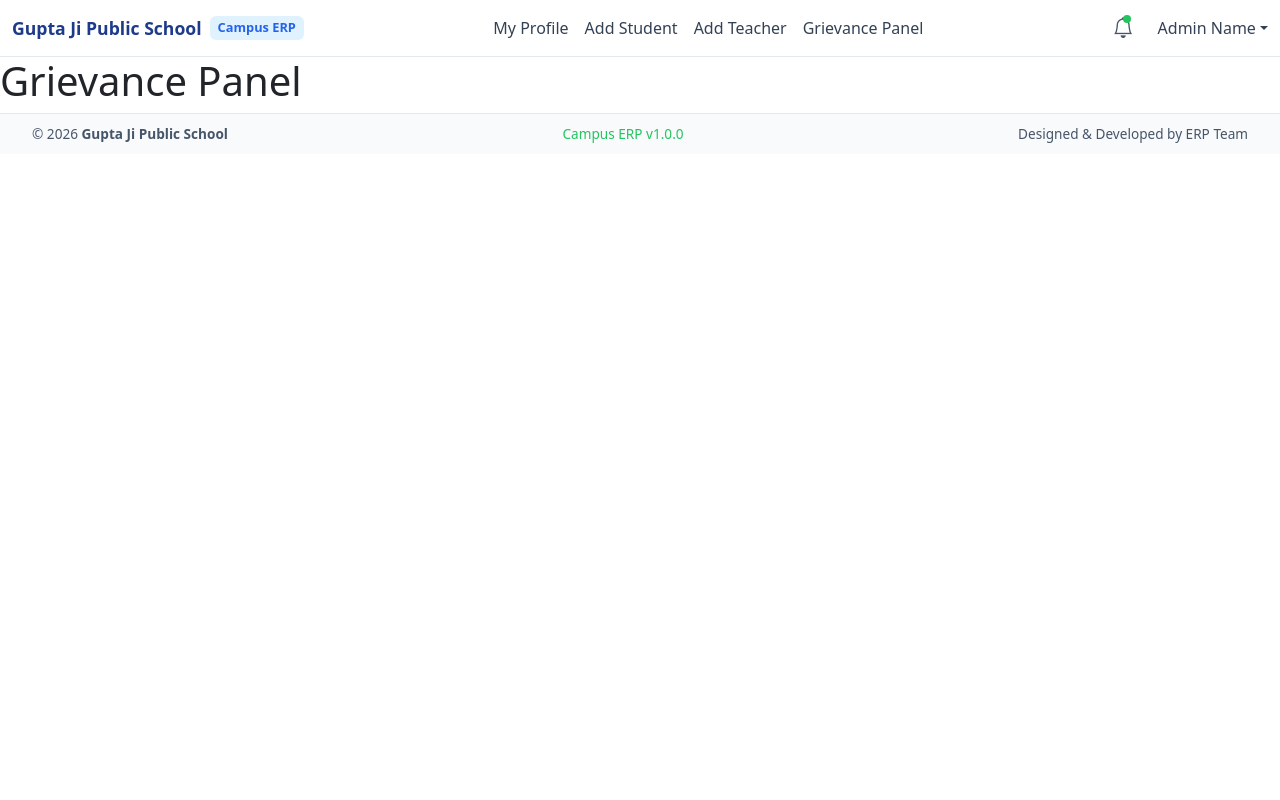
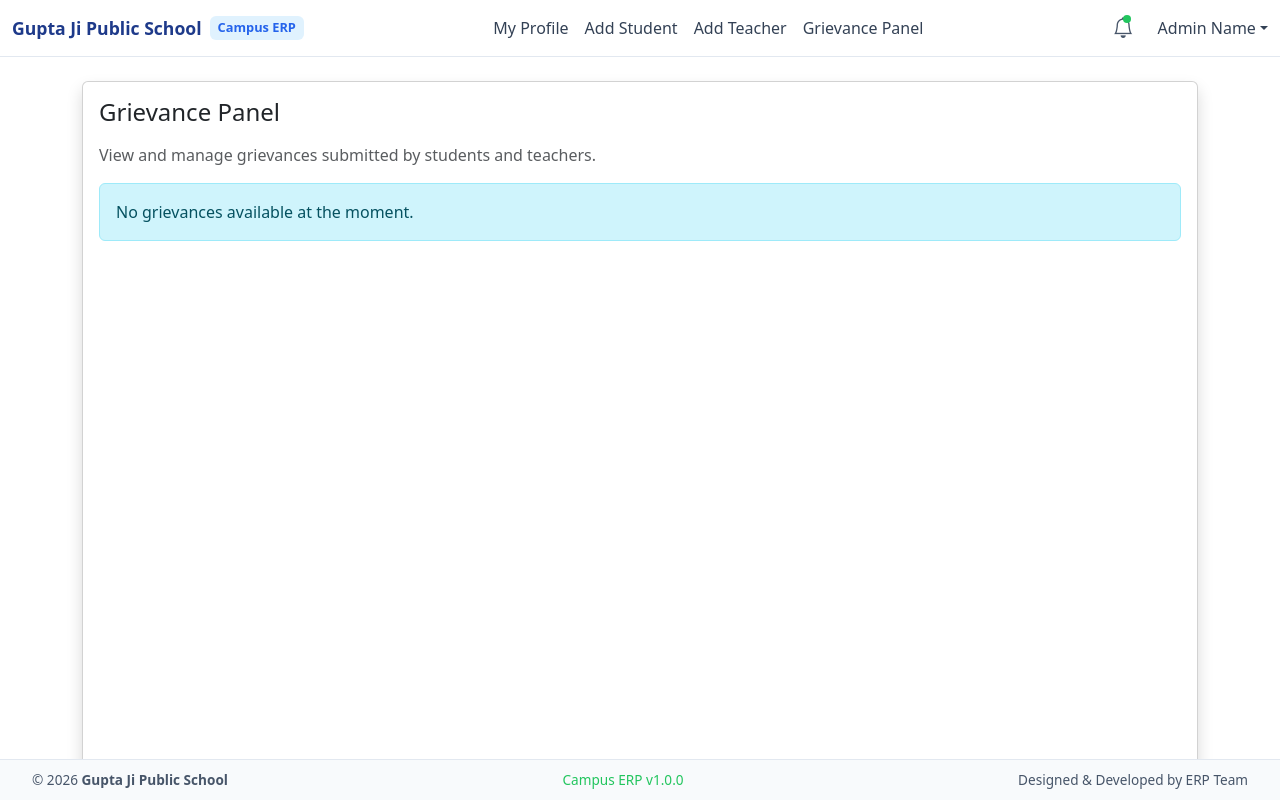
Before and after one commit to abhishekguptaji/School-ERP-System, a React (Vite) app in the folder frontend/: page /admin/grievance-profile in a window 1280 px wide. Built offline with nearby package versions, Linux system fonts and the light colour scheme; sample sign-in values are in the browser's storage.

Commit message:
feat: restructure admin pages for consistent layout and navigation

```diff
--- a/frontend/src/pages/Admin/AdminNavbar.jsx
+++ b/frontend/src/pages/Admin/AdminNavbar.jsx
@@ -1,6 +1,4 @@
-import React from "react";
 import "./css/AdminNavbar.css";
-
 import { useNavigate } from "react-router-dom";
 import { logoutUser } from "../../services/authService";
 
@@ -19,12 +17,9 @@ function AdminNavbar() {
         <div className="d-flex align-items-center">
           <span className="school-brand">
             <a className="nav-link " href="/admin/dashboard">
-                Gupta Ji Public School
-              </a>
-
-
-
-            </span>
+              Gupta Ji Public School
+            </a>
+          </span>
           <span className="erp-brand ms-2">Campus ERP</span>
         </div>
         <button
@@ -88,7 +83,7 @@ function AdminNavbar() {
 
               <ul className="dropdown-menu dropdown-menu-end">
                 <li>
-                  <a className="dropdown-item" href="#">
+                  <a className="dropdown-item" href="/admin/admin-profile">
                     My Profile
                   </a>
                 </li>
--- a/frontend/src/pages/Admin/AdminProfile.jsx
+++ b/frontend/src/pages/Admin/AdminProfile.jsx
@@ -1,17 +1,22 @@
-import AdminFooter from "./AdminFooter"
-import AdminNavbar from "./AdminNavbar"
+import AdminNavbar from "./AdminNavbar";
+import AdminFooter from "./AdminFooter";
+
+function AdminProfile() {
+  return (
+    <>
+      <div className="d-flex flex-column vh-100">
+       <AdminNavbar />
+        <div className="flex-grow-1 overflow-auto">
+          <h1>Admin Profile</h1>
 
 
-function AdminProfile(){
-  return (
-    <>
-      <AdminNavbar />
-       <h1>Profile Page</h1>
 
-      <AdminFooter />
 
+        </div>
+        <AdminFooter />
+      </div>
     </>
-  )
+  );
 }
 
 export default AdminProfile;
--- a/frontend/src/pages/Admin/GrievancePanel.jsx
+++ b/frontend/src/pages/Admin/GrievancePanel.jsx
@@ -1,17 +1,48 @@
+import AdminNavbar from "./AdminNavbar";
 import AdminFooter from "./AdminFooter";
-import AdminNavbar from "./AdminNavbar";
 
-
-
-function GrievancePanel(){
+function GrievancePanel() {
   return (
     <>
+      {/* FULL PAGE LAYOUT */}
+      <div className="d-flex flex-column vh-100">
 
-      <AdminNavbar />
-      <h1>Grievance Panel</h1>
-      <AdminFooter />
+        {/* NAVBAR (TOP) */}
+        <AdminNavbar />
+
+        {/* MAIN CONTENT (SCROLLABLE) */}
+        <div className="flex-grow-1 overflow-auto">
+          <div className="container mt-4 mb-4">
+            <div className="row">
+              <div className="col-12">
+                <div className="card shadow">
+                  <div className="card-body">
+                    <h4 className="mb-3">Grievance Panel</h4>
+
+                    <p className="text-muted">
+                      View and manage grievances submitted by students and teachers.
+                    </p>
+
+                    <div className="alert alert-info mt-3">
+                      No grievances available at the moment.
+                    </div>
+
+                    {/* Dummy content to test scrolling */}
+                    <div style={{ height: "800px" }}></div>
+
+                  </div>
+                </div>
+              </div>
+            </div>
+          </div>
+        </div>
+
+        {/* FOOTER (ALWAYS VISIBLE) */}
+        <AdminFooter />
+
+      </div>
     </>
-  )
+  );
 }
 
 export default GrievancePanel;
--- a/frontend/src/pages/Admin/RegisterStu.jsx
+++ b/frontend/src/pages/Admin/RegisterStu.jsx
@@ -44,8 +44,9 @@ function RegisterStu() {
 
   return (
     <>
+      <div className="d-flex flex-column vh-100">
         <AdminNavbar />
-
+        <div className="flex-grow-1 overflow-auto">
           <div className="container mt-4 mb-5">
             <div className="row justify-content-center">
               <div className="col-md-5">
@@ -109,14 +110,14 @@ function RegisterStu() {
                         {loading ? "Registering..." : "Register Student"}
                       </button>
                     </form>
-
                   </div>
                 </div>
               </div>
             </div>
           </div>
-
+        </div>
         <AdminFooter />
+      </div>
     </>
   );
 }
--- a/frontend/src/pages/Admin/RegisterTeacher.jsx
+++ b/frontend/src/pages/Admin/RegisterTeacher.jsx
@@ -41,8 +41,9 @@ function RegisterTeacher() {
 
   return (
     <>
+      <div className="d-flex flex-column vh-100">
         <AdminNavbar />
-
+        <div className="flex-grow-1 overflow-auto">
           <div className="container mt-4 mb-5">
             <div className="row justify-content-center">
               <div className="col-md-5">
@@ -107,14 +108,14 @@ function RegisterTeacher() {
                         {loading ? "Registering..." : "Register Teacher"}
                       </button>
                     </form>
-
                   </div>
                 </div>
               </div>
             </div>
           </div>
-
+        </div>
         <AdminFooter />
+      </div>
     </>
   );
 }
```
Lines whose indentation alone changed are shown as unchanged.
